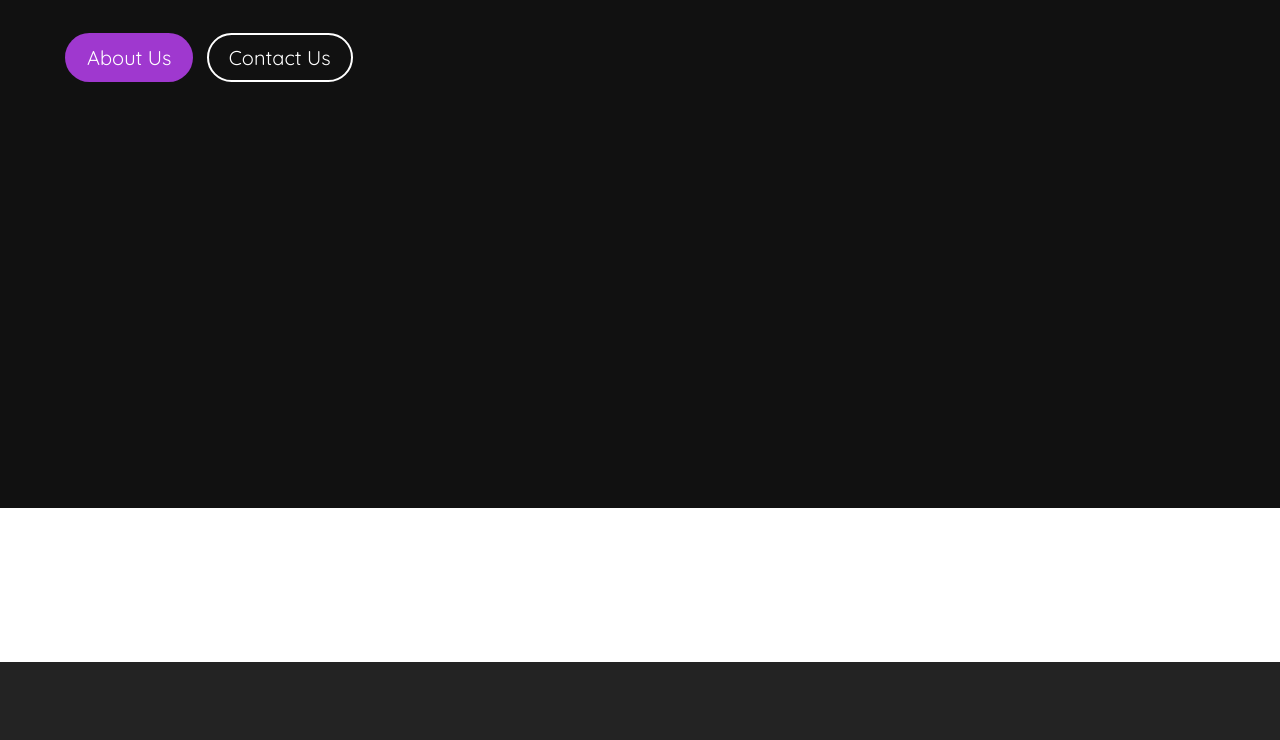
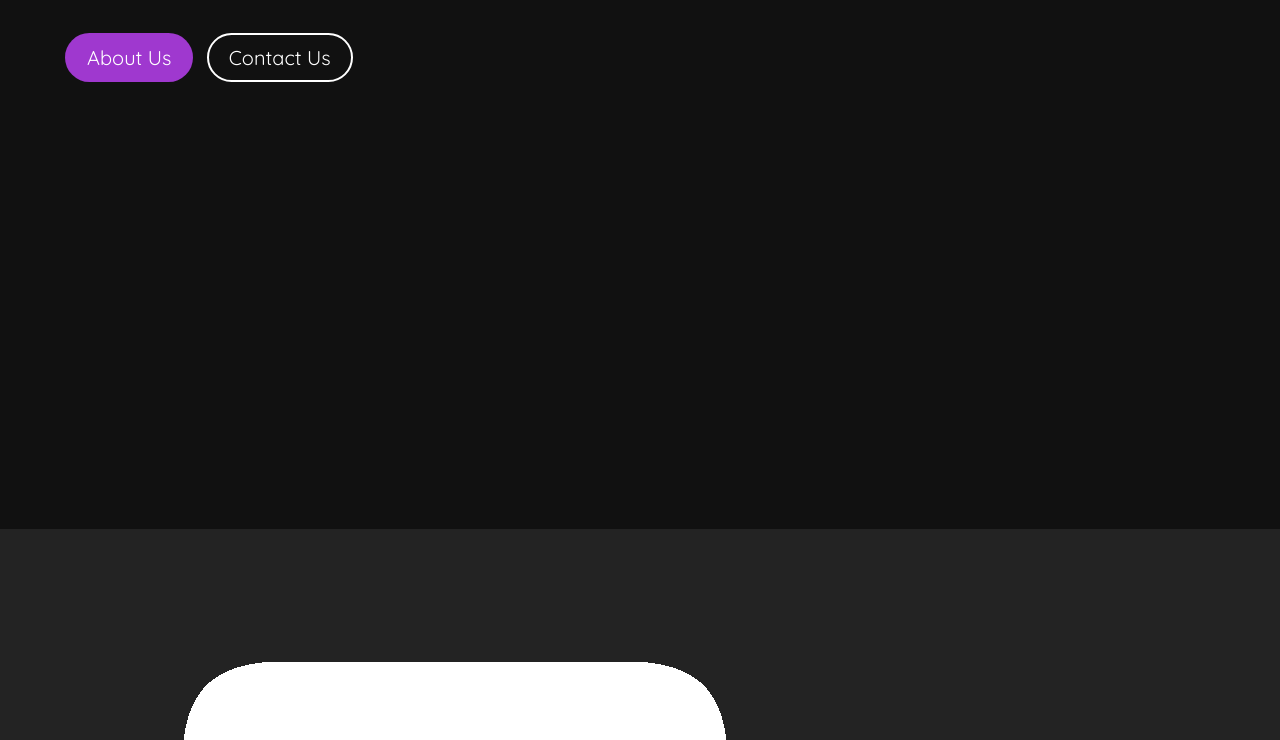
Before and after one commit to bliponline/bliponline.github.io, a plain HTML site: page index.html in a window 1280 px wide. Shown: the part 412-1152 px from the top of the page. Drawn offline with Linux system fonts and the light colour scheme.

Commit message:
Update style.css

```diff
--- a/style.css
+++ b/style.css
@@ -12,7 +12,7 @@ body {
     width: 100vw;
     height: 115vh;
     background: #111111;
-    position: absolute;
+    position: relative;
     border-color: lightgray;
     border-width: 1px;
 }
@@ -142,9 +142,9 @@ body {
 .imgslider {
     height: 99vh;
     width: 100vw;
+    position: relative;
 }
 
 .sliderfore {
     z-index: 2;
-    padding-top: 1074px;
 }
```
